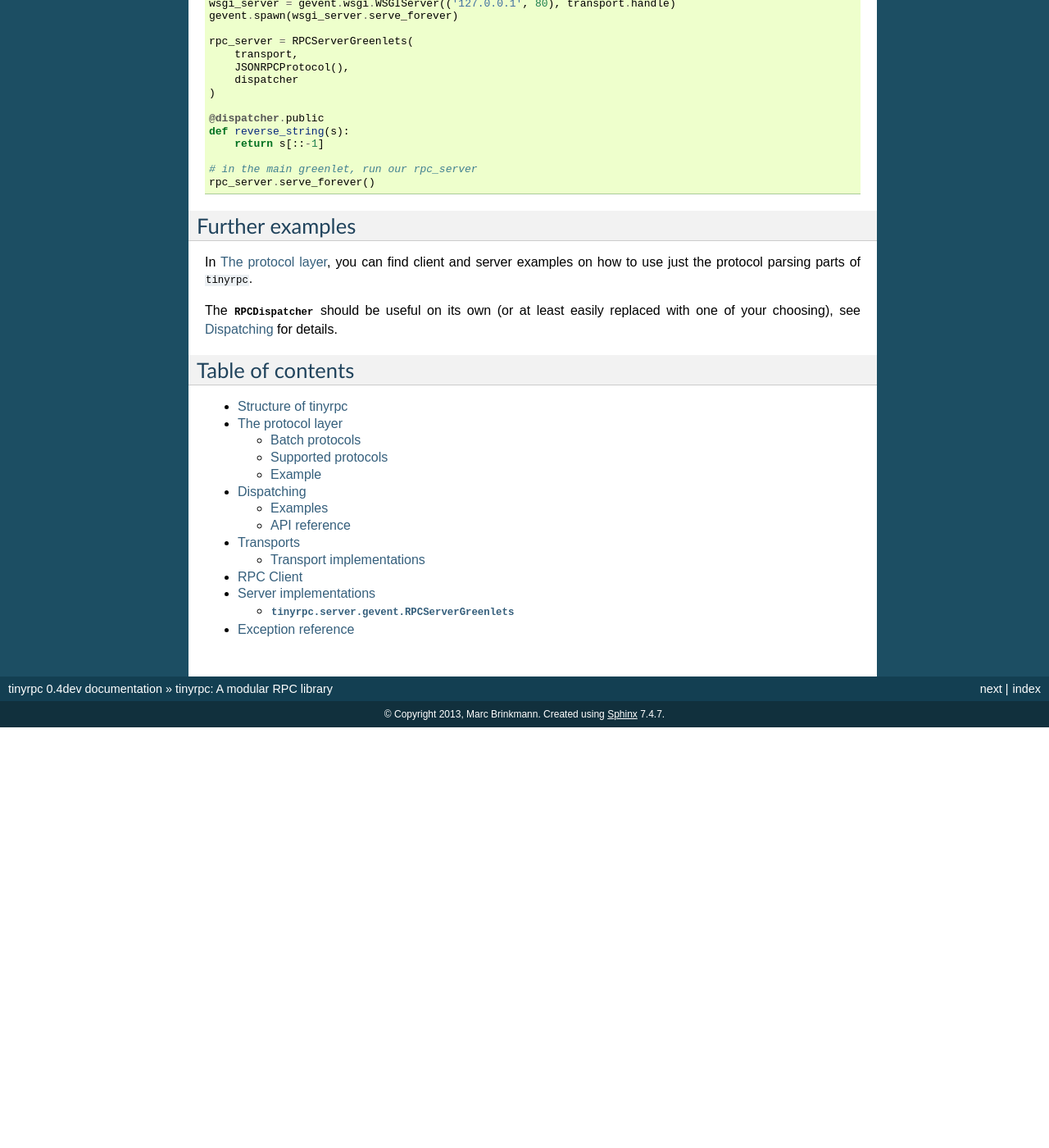
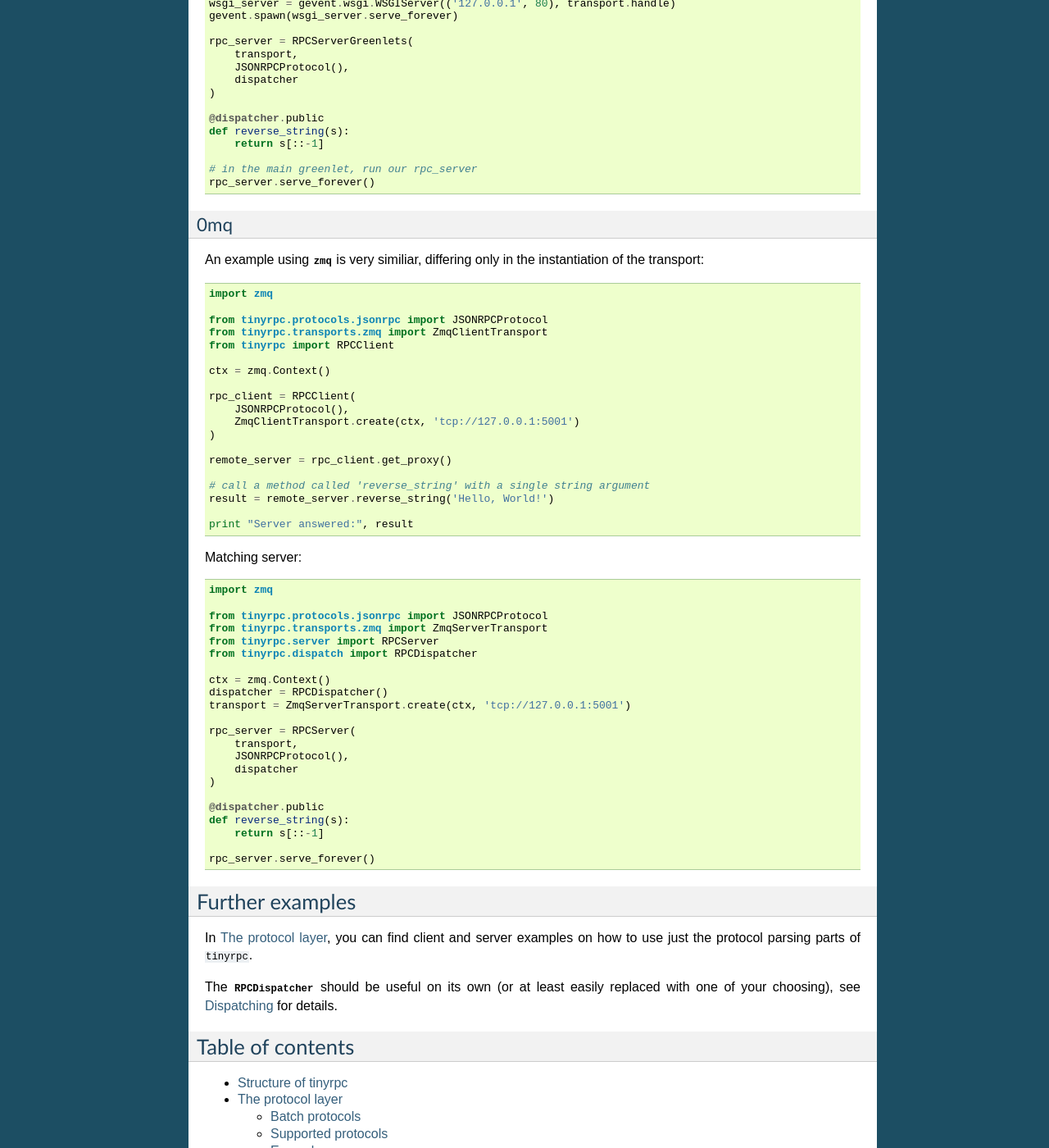
Before and after one commit to mbr/tinyrpc, a Sphinx documentation site: the page built from docs/index.rst, in a window 1280 px wide and 1400 px high, scrolled down 891 px. Shown: the whole window at 82% size. Built offline with Sphinx 7.4.7, drawn with Linux system fonts in a browser that asks for light colours; before the commit the page ends 1778 px from its top, so only the background shows below that.

Commit message:
Added zeromq examples.

```diff
--- a/docs/index.rst
+++ b/docs/index.rst
@@ -71,6 +71,64 @@ These can be answered by a server implemented as follows:
    rpc_server.serve_forever()
 
 
+0mq
+~~~
+
+An example using :py:mod:`zmq` is very similiar, differing only in the
+instantiation of the transport:
+
+.. code-block:: python
+
+  import zmq
+
+  from tinyrpc.protocols.jsonrpc import JSONRPCProtocol
+  from tinyrpc.transports.zmq import ZmqClientTransport
+  from tinyrpc import RPCClient
+
+  ctx = zmq.Context()
+
+  rpc_client = RPCClient(
+      JSONRPCProtocol(),
+      ZmqClientTransport.create(ctx, 'tcp://127.0.0.1:5001')
+  )
+
+  remote_server = rpc_client.get_proxy()
+
+  # call a method called 'reverse_string' with a single string argument
+  result = remote_server.reverse_string('Hello, World!')
+
+  print "Server answered:", result
+
+
+Matching server:
+
+.. code-block:: python
+
+   import zmq
+
+   from tinyrpc.protocols.jsonrpc import JSONRPCProtocol
+   from tinyrpc.transports.zmq import ZmqServerTransport
+   from tinyrpc.server import RPCServer
+   from tinyrpc.dispatch import RPCDispatcher
+
+   ctx = zmq.Context()
+   dispatcher = RPCDispatcher()
+   transport = ZmqServerTransport.create(ctx, 'tcp://127.0.0.1:5001')
+
+   rpc_server = RPCServer(
+       transport,
+       JSONRPCProtocol(),
+       dispatcher
+   )
+
+   @dispatcher.public
+   def reverse_string(s):
+       return s[::-1]
+
+   rpc_server.serve_forever()
+
+
+
 Further examples
 ----------------
 
```
Also changed, not shown: 2 other files.
